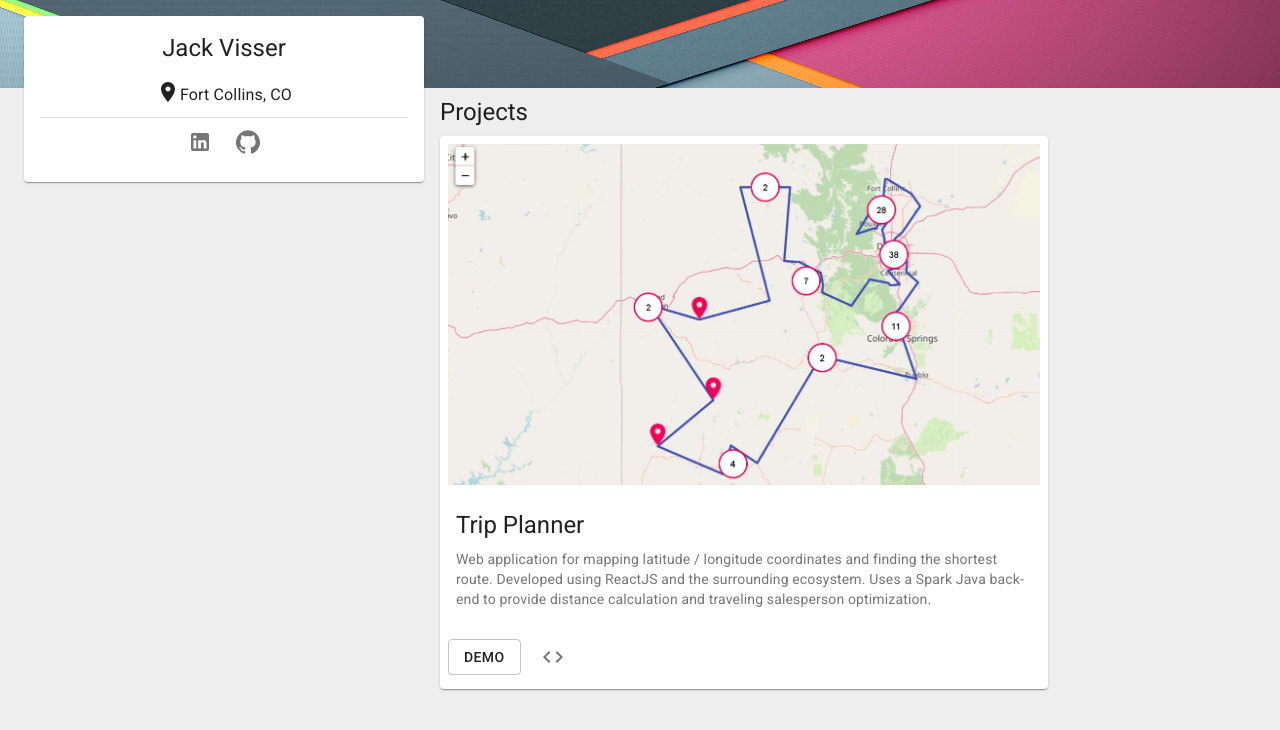
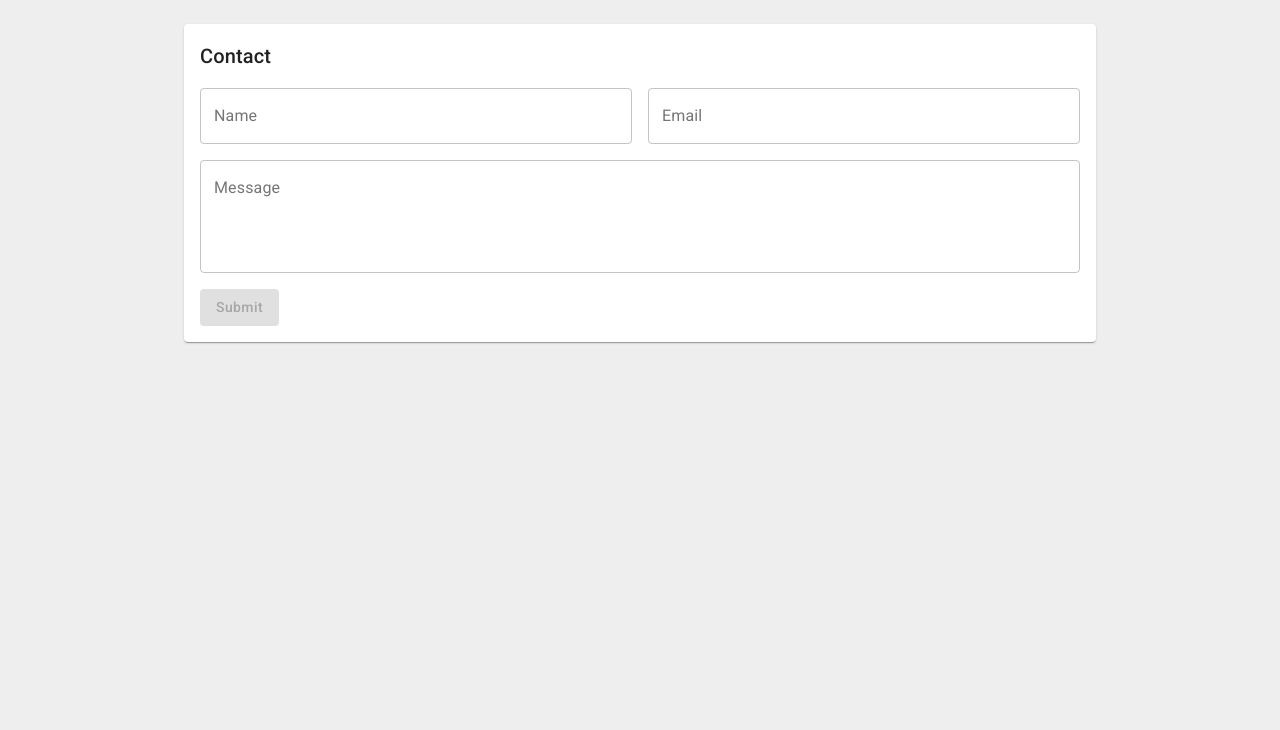
Before and after one commit to jackv545/TripPlanner, a React (Create React App) app: page /contact in a window 1280 px wide. Shown: the top 730 px of the page. Built offline with nearby package versions, Linux system fonts and the light colour scheme.

Commit message:
added contact form

```diff
--- a/public/index.html
+++ b/public/index.html
@@ -30,10 +30,18 @@
       work correctly both with client-side routing and a non-root public URL.
       Learn how to configure a non-root public URL by running `npm run build`.
     -->
-    <title>Jack Visser | Portfolio</title>
+    <title>Portfolio | Jack Visser</title>
   </head>
   <body>
     <noscript>You need to enable JavaScript to run this app.</noscript>
+
+    <!-- A little help for the Netlify post-processing bots -->
+    <form name="contact" netlify netlify-honeypot="bot-field" hidden>
+        <input type="text" name="name" />
+        <input type="email" name="email" />
+        <textarea name="message"></textarea>
+    </form>
+
     <div id="root"></div>
     <!--
       This HTML file is a template.
--- a/src/App.js
+++ b/src/App.js
@@ -1,5 +1,5 @@
 import React, { Component } from 'react';
-import {BrowserRouter as Router, Switch, Route} from "react-router-dom";
+import { BrowserRouter as Router, Switch, Route } from "react-router-dom";
 
 import { Container, Tooltip, IconButton, CssBaseline, Box } from '@material-ui/core';
 import { Brightness4, BrightnessHigh } from '@material-ui/icons';
@@ -7,6 +7,8 @@ import { createMuiTheme, ThemeProvider, withStyles } from '@material-ui/core/sty
 
 import TripPlanner from './components/TripPlanner/TripPlanner';
 import Portfolio from './components/Portfolio/Portfolio';
+import Contact from './components/Portfolio/Contact';
+import PageNotFound from './components/PageNotFound';
 
 import background from './images/background.jpg';
 
@@ -36,6 +38,9 @@ class App extends Component {
                 type: this.state.prefersDarkMode ? 'dark' : 'light',
                 background: {
                     default: this.state.prefersDarkMode ? '#757575' : '#eeeeee'
+                },
+                primary: {
+                    main: this.state.prefersDarkMode ? '#7986cb' : '#3f51b5'
                 }
             }
         });
@@ -48,10 +53,10 @@ class App extends Component {
     }
 
     darkModeButton() {
-    return(
+        return (
             <Tooltip title="Toggle light/dark theme" aria-label="toggle light/dark theme" leaveDelay={100}>
                 <IconButton onClick={() => this.toggleDarkMode()}>
-            {this.state.prefersDarkMode ? <BrightnessHigh/> : <Brightness4/>}
+                    {this.state.prefersDarkMode ? <BrightnessHigh /> : <Brightness4 />}
                 </IconButton>
             </Tooltip>
         );
@@ -60,12 +65,12 @@ class App extends Component {
     render() {
         const { classes } = this.props;
 
-    return(
+        return (
             <ThemeProvider theme={this.createTheme()}>
-        <CssBaseline/>
+                <CssBaseline />
                 <Router>
                     <Switch>
-            <Route path="/TripPlanner">
+                        <Route exact path="/TripPlanner">
                             <Container maxWidth="md">
                                 <TripPlanner
                                     prefersDarkMode={this.state.prefersDarkMode}
@@ -73,7 +78,10 @@ class App extends Component {
                                 />
                             </Container>
                         </Route>
-            <Route path="/">
+                        <Route exact path="/contact">
+                            <Contact prefersDarkMode={this.state.prefersDarkMode}/>
+                        </Route>
+                        <Route exact path="/">
                             <Box className={classes.bg}>
                                 <Container maxWidth="lg">
                                     <Portfolio
@@ -81,6 +89,9 @@ class App extends Component {
                                     />
                                 </Container>
                             </Box>
+                        </Route>
+                        <Route path="*">
+                            <PageNotFound/>
                         </Route>
                     </Switch>
                 </Router>
--- /dev/null
+++ b/src/components/Portfolio/Contact.js
@@ -0,0 +1,140 @@
+import React, { useState, useEffect } from 'react';
+
+import { Container, Paper, Grid, Typography, TextField, Button } from '@material-ui/core';
+import { makeStyles } from '@material-ui/styles';
+import { Home } from '@material-ui/icons';
+
+import LinkButton from '../LinkButton';
+
+const useStyles = makeStyles((theme) => ({
+    container: {
+        marginTop: theme.spacing(3)
+    },
+    paper: {
+        padding: theme.spacing(2)
+    },
+    button: {
+        textTransform: 'none'
+    },
+    successMessage: {
+        marginTop: theme.spacing(2)
+    }
+}));
+
+export default function Contact(props) {
+    useEffect(() => {
+        document.title = 'Contact | Jack Visser';
+    }, []);
+
+    const [name, setName] = useState('');
+    const [email, setEmail] = useState('');
+    const [emailValid, setEmailValid] = useState(false);
+    const [message, setMessage] = useState('');
+    const [submitted, setSubmitted] = useState(false);
+
+    const handleSubmit = e => {
+        const encode = (data) => {
+            return Object.keys(data)
+                .map(key => encodeURIComponent(key) + "=" + encodeURIComponent(data[key]))
+                .join("&");
+        };
+
+        const content = {
+            name: name, email: email, message: message
+        };
+
+        fetch("/", {
+            method: "POST",
+            headers: { "Content-Type": "application/x-www-form-urlencoded" },
+            body: encode({ "form-name": "contact", ...content })
+        })
+            .then(() => setSubmitted(true))
+            .catch(error => console.error(error));
+
+        e.preventDefault();
+    };
+
+    useEffect(() => {
+        const regex = /^\S+@\S+$/;
+        setEmailValid(regex.test(email));
+    }, [email]);
+
+    const classes = useStyles();
+
+    const form = () => {
+        const emailInputError = email === '' ? false : !emailValid;
+
+        const formProps = (name) => {
+            return {
+                fullWidth: true, name: name,
+                label: name.charAt(0).toUpperCase().concat(name.slice(1)),
+                variant: 'outlined', color: 'primary'
+            }
+        };
+
+        return(
+            <form onSubmit={handleSubmit} name="contact">
+                <Grid container spacing={2}>
+                    <Grid item xs={12}>
+                        <Typography variant="h6" component="h1">
+                            Contact
+                        </Typography>
+                    </Grid>
+                    <Grid item xs={12} sm={6}>
+                        <TextField
+                            {...formProps('name')} value={name}
+                            onChange={e => setName(e.target.value)}
+                        />
+
+                    </Grid>
+                    <Grid item xs={12} sm={6}>
+                        <TextField
+                            {...formProps('email')}
+                            error={emailInputError} value={email}
+                            onChange={e => setEmail(e.target.value)}
+                        />
+                    </Grid>
+                    <Grid item xs={12}>
+                        <TextField
+                            {...formProps('message')}
+                            multiline rows={4} value={message}
+                            onChange={e => setMessage(e.target.value)}
+                        />
+                    </Grid>
+                    <Grid item xs={12}>
+                        <Button
+                            variant="contained" color="primary" className={classes.button}
+                            type="submit" disabled={!emailValid || message === ''}
+                        >
+                            Submit
+                        </Button>
+                    </Grid>
+                </Grid>
+            </form>
+        );
+    };
+
+    const successMessage = (
+        <Grid container direction="column" spacing={1} className={classes.successMessage}>
+            <Grid item>
+                <Typography>
+                    Thanks for getting in touch.
+                </Typography>
+            </Grid>
+            <Grid item>
+                <LinkButton startIcon={<Home/>} className={classes.button} variant="outlined" to="/">
+                    Go Back
+                </LinkButton>
+            </Grid>
+        </Grid>
+
+    );
+
+    return(
+        <Container maxWidth="md" className={classes.container}>
+            <Paper className={classes.paper}>
+                {submitted ? successMessage : form()}
+            </Paper>
+        </Container>
+    );
+}
--- a/src/components/Portfolio/Portfolio.js
+++ b/src/components/Portfolio/Portfolio.js
@@ -1,10 +1,12 @@
 import React, { Component } from 'react';
+import { Link as RouterLink } from 'react-router-dom';
+
 import TripPlannerCard from './TripPlannerCard';
 
 import { Grid, Paper, Typography, Icon, IconButton, Tooltip, Link, Divider }
     from '@material-ui/core';
 import { withStyles } from '@material-ui/core/styles';
-import { Place, LinkedIn, GitHub } from '@material-ui/icons';
+import { Place, ContactMail, LinkedIn, GitHub } from '@material-ui/icons';
 
 const useStyles = () => ({
     root: {
@@ -17,16 +19,12 @@ const useStyles = () => ({
     place: {
         marginTop: 16,
         marginBottom: 8
-    },
-    techStack: {
-        marginTop: 10,
-        marginBottom: 10
     }
 });
 
 class Portfolio extends Component {
     componentDidMount() {
-        document.title = 'Jack Visser | Porfolio'
+        document.title = 'Portfolio | Jack Visser';
     }
 
     personalCard() {
@@ -38,7 +36,8 @@ class Portfolio extends Component {
                     <Typography align="center" variant="h5" component="h1">
                         Jack Visser
                     </Typography>
-                    <Grid container className={classes.place}
+                    <Grid
+                        container className={classes.place} spacing={1}
                         direction="row" justify="center" alignItems="center"
                     >
                         <Grid item>
@@ -52,15 +51,28 @@ class Portfolio extends Component {
                     <Grid container direction="row" justify="center" alignItems="center">
                         <Grid item>
                             <Tooltip title="LinkedIn Profile" aria-label="linkedin">
-                                <Link href='https://www.linkedin.com/in/jack-visser/' target="_blank" rel="noopener">
-                                        <IconButton><LinkedIn/></IconButton>
+                                <Link
+                                    href='https://www.linkedin.com/in/jack-visser/' target="_blank"
+                                    rel="noopener" component={IconButton}
+                                >
+                                    <LinkedIn/>
                                 </Link>
                             </Tooltip>
                             <Tooltip title="GitHub Profile" aria-label="github">
-                                <Link href='https://github.com/jackv545' target="_blank" rel="noopener">
-                                        <IconButton><GitHub/></IconButton>
+                                <Link
+                                    href='https://github.com/jackv545' target="_blank"
+                                    rel="noopener" component={IconButton}
+                                >
+                                        <GitHub/>
                                 </Link>
                             </Tooltip>
+                            <Link component={RouterLink} to="/contact">
+                                <Tooltip title="Contact" aria-label="contact">
+                                    <IconButton>
+                                        <ContactMail/>
+                                    </IconButton>
+                                </Tooltip>
+                            </Link>
                         </Grid>
                     </Grid>
                 </Paper>
```
Lines whose indentation alone changed are shown as unchanged.
